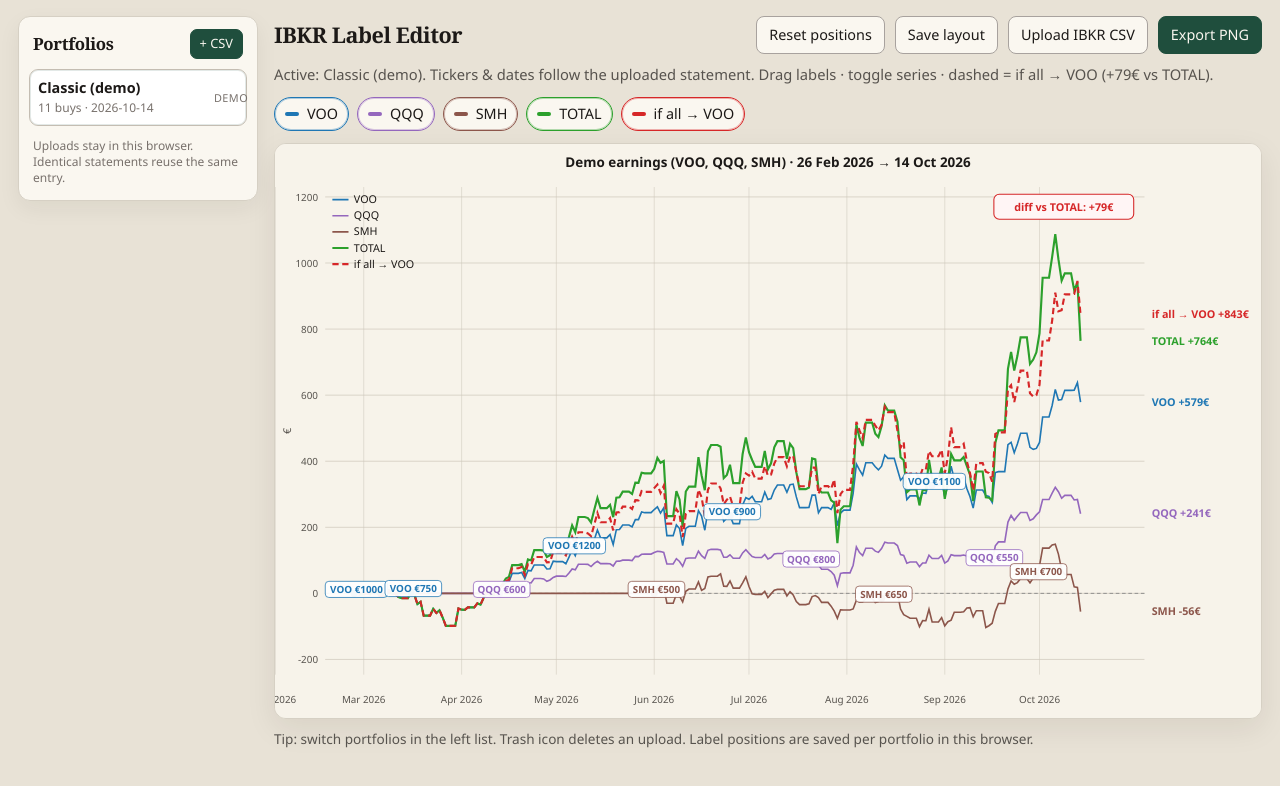
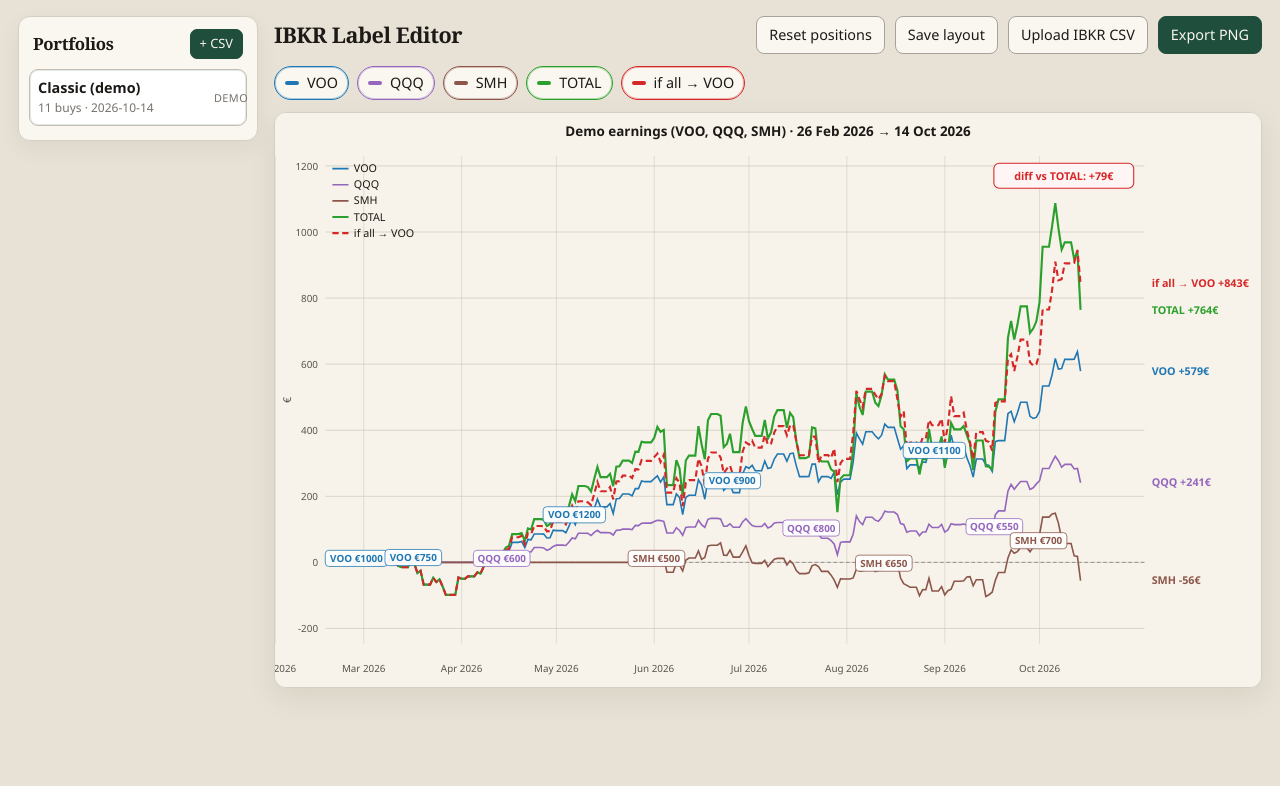
Before and after one commit to DenysPiven/InvestCalculator, a React (Vite) app: page / in a window 1280 px wide. Shown: the top 786 px of the page. Built offline with nearby package versions, Linux system fonts and the light colour scheme.

Commit message:
Remove cluttering status text above and below the chart
Co-authored-by: pivden2000 <pivden2000@gmail.com>

```diff
--- a/src/App.tsx
+++ b/src/App.tsx
@@ -208,7 +208,6 @@
   const [classicChart, setClassicChart] = useState<ChartData | null>(null)
   const [buys, setBuys] = useState<Buy[]>([])
   const [active, setActiveLabel] = useState<string | null>(null)
-  const [saveMsg, setSaveMsg] = useState('')
   const [statusMsg, setStatusMsg] = useState('')
   const [busy, setBusy] = useState(false)
   const [store, setStore] = useState<PortfolioStore>(() => loadStore())
@@ -461,7 +460,7 @@
   }
 
   const saveLayout = useCallback(
-    async (reason: string, snapshot?: Buy[]) => {
+    async (_reason: string, snapshot?: Buy[]) => {
       const current = snapshot ?? buysRef.current
       if (!current.length) return
       const gen = ++saveGen.current
@@ -485,7 +484,6 @@
         }
       }
       if (gen !== saveGen.current) return
-      setSaveMsg(`Saved ${Object.keys(map).length} labels (${reason})`)
     },
     [commitStore],
   )
@@ -513,7 +511,6 @@
     buysRef.current = nextBuys
     setBuys(nextBuys)
     void saveLayout('reset', nextBuys)
-    setSaveMsg('Reset label layout')
   }
 
   const exportPng = async () => {
@@ -556,10 +553,6 @@
     a.download = 'ibkr_earnings_with_buys.png'
     a.click()
   }
-
-  const activePortfolio =
-    store.items.find((i) => i.id === store.activeId) ??
-    store.items.find((i) => i.id === CLASSIC_ID)
 
   if (!data || !scales) {
     return (
@@ -685,10 +678,6 @@
             )
           })}
         </ul>
-        <p className="sidebar-hint">
-          Uploads stay in this browser. Identical statements reuse the same
-          entry.
-        </p>
       </aside>
 
       <div className="main">
@@ -717,16 +706,10 @@
             hidden
             onChange={(e) => void onUpload(e.target.files?.[0] ?? null)}
           />
-          <p>
-            {activePortfolio
-              ? `Active: ${activePortfolio.name}. `
-              : ''}
-            Tickers & dates follow the uploaded statement.
-            Drag labels · toggle series · dashed = if all → {data.baseline}
-            {data.deltaAllVoo != null ? ` (${fmtEnd(delta)} vs TOTAL)` : ''}.
-            {statusMsg ? ` · ${statusMsg}` : ''}
-            {saveMsg ? ` · ${saveMsg}` : ''}
-          </p>
+          {statusMsg.startsWith('Upload failed') ||
+          statusMsg.startsWith('Failed to load') ? (
+            <p className="error-msg">{statusMsg}</p>
+          ) : null}
         </div>
 
         <div className="toggles" role="group" aria-label="Series visibility">
@@ -982,10 +965,6 @@
               )}
           </svg>
         </div>
-        <p className="status">
-          Tip: switch portfolios in the left list. Trash icon deletes an upload.
-          Label positions are saved per portfolio in this browser.
-        </p>
       </div>
     </div>
   )
--- a/src/index.css
+++ b/src/index.css
@@ -154,15 +154,15 @@
   text-align: center;
 }
 
-.sidebar-hint {
-  margin: 12px 4px 0;
-  font-size: 0.75rem;
-  color: #78716c;
-  line-height: 1.35;
+.main {
+  min-width: 0;
 }
 
-.main {
-  min-width: 0;
+.error-msg {
+  margin: 0;
+  width: 100%;
+  color: #b91c1c;
+  font-size: 0.9rem;
 }
 
 .toolbar {
@@ -283,12 +283,6 @@
   cursor: grabbing;
 }
 
-.status {
-  margin-top: 10px;
-  color: #57534e;
-  font-size: 0.85rem;
-}
-
 @media (max-width: 860px) {
   .app {
     grid-template-columns: 1fr;
```
